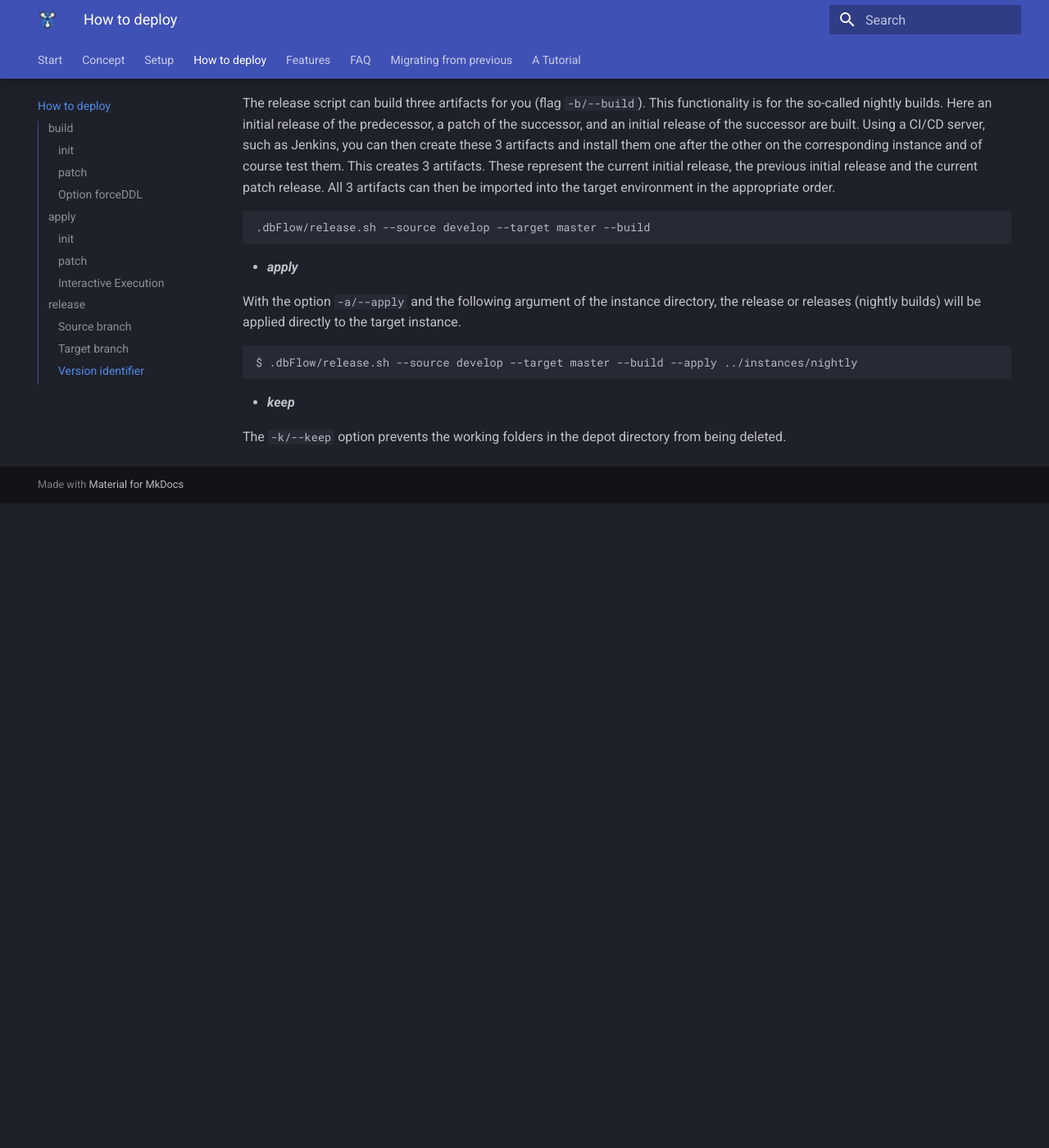
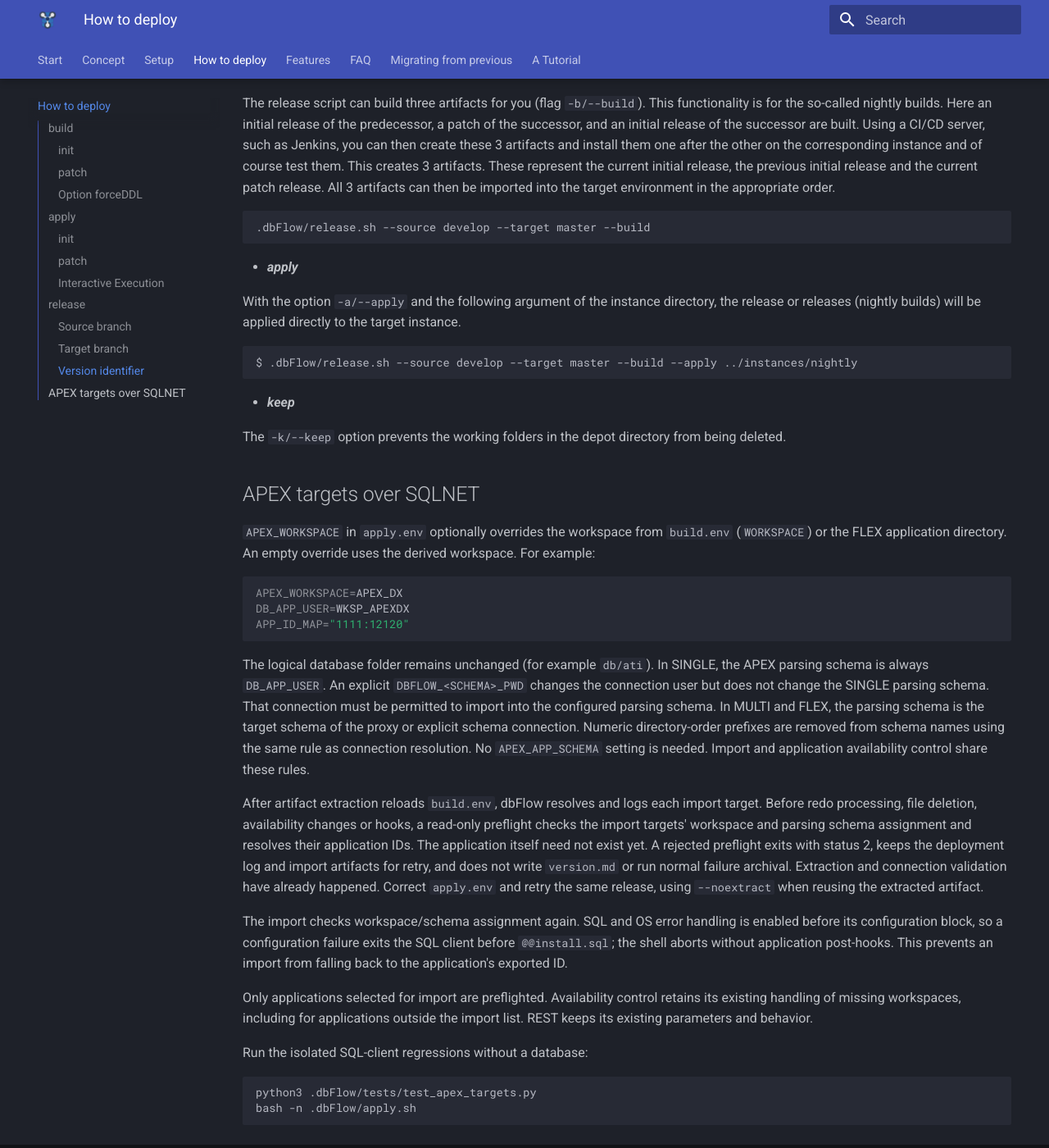
Before and after one commit to MaikMichel/dbFlow, an MkDocs documentation site: the page built from docs/deployment.md, in a window 1280 px wide and 1400 px high, scrolled down 9149 px. Shown: the whole window at 82% size. Built offline with MkDocs 1.6.1 and Material for MkDocs 9.7.7, drawn with Linux system fonts in a browser that asks for light colours; before the commit the page ends 9763 px from its top, so only the background shows below that.

Commit message:
Fix workspace and schema assignment when SQL mapping is used.

````diff
--- a/docs/deployment.md
+++ b/docs/deployment.md
@@ -332,3 +332,50 @@ $ .dbFlow/release.sh --source develop --target master --build --apply ../instanc
 - ***keep***
 
 The ``-k/--keep`` option prevents the working folders in the depot directory from being deleted.
+
+## APEX targets over SQLNET
+
+`APEX_WORKSPACE` in `apply.env` optionally overrides the workspace from
+`build.env` (`WORKSPACE`) or the FLEX application directory. An empty override
+uses the derived workspace. For example:
+
+```bash
+APEX_WORKSPACE=APEX_DX
+DB_APP_USER=WKSP_APEXDX
+APP_ID_MAP="1111:12120"
+```
+
+The logical database folder remains unchanged (for example `db/ati`). In SINGLE,
+the APEX parsing schema is always `DB_APP_USER`. An explicit `DBFLOW_<SCHEMA>_PWD`
+changes the connection user but does not change the SINGLE parsing schema. That
+connection must be permitted to import into the configured parsing schema.
+In MULTI and FLEX, the parsing schema is the target schema of the proxy or
+explicit schema connection. Numeric directory-order prefixes are removed from
+schema names using the same rule as connection resolution. No `APEX_APP_SCHEMA`
+setting is needed. Import and application availability control share these rules.
+
+After artifact extraction reloads `build.env`, dbFlow resolves and logs each
+import target. Before redo processing, file deletion, availability changes or
+hooks, a read-only preflight checks the import targets' workspace and parsing
+schema assignment and resolves their application IDs. The application itself
+need not exist yet. A rejected preflight exits with status 2, keeps the deployment
+log and import artifacts for retry, and does not write `version.md` or run normal
+failure archival. Extraction and connection validation have already happened.
+Correct `apply.env` and retry the same release, using `--noextract` when reusing
+the extracted artifact.
+
+The import checks workspace/schema assignment again. SQL and OS error handling
+is enabled before its configuration block, so a configuration failure exits the
+SQL client before `@@install.sql`; the shell aborts without application post-hooks.
+This prevents an import from falling back to the application's exported ID.
+
+Only applications selected for import are preflighted. Availability control
+retains its existing handling of missing workspaces, including for applications
+outside the import list. REST keeps its existing parameters and behavior.
+
+Run the isolated SQL-client regressions without a database:
+
+```bash
+python3 .dbFlow/tests/test_apex_targets.py
+bash -n .dbFlow/apply.sh
+```
````
Also changed, not shown: 1 other file.
